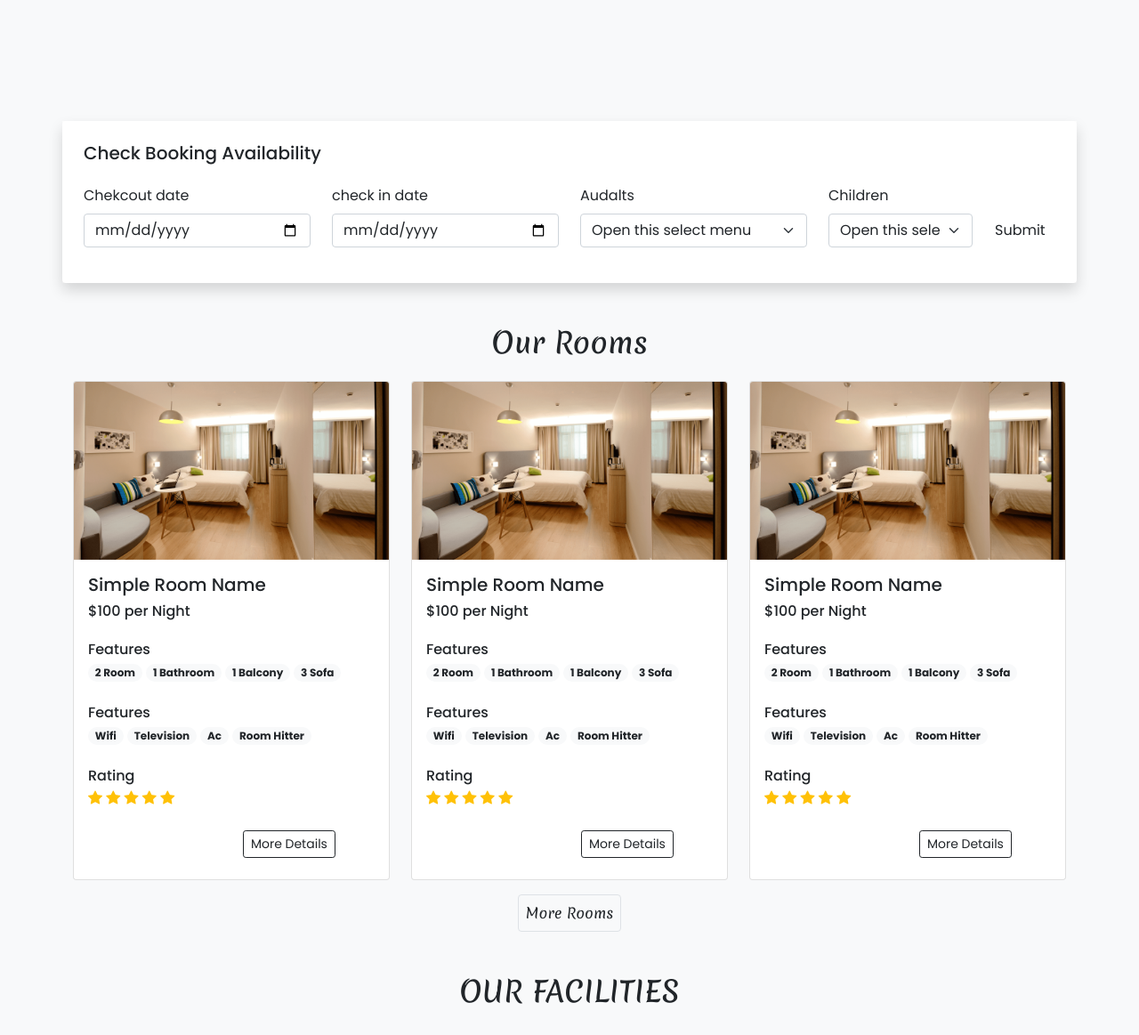
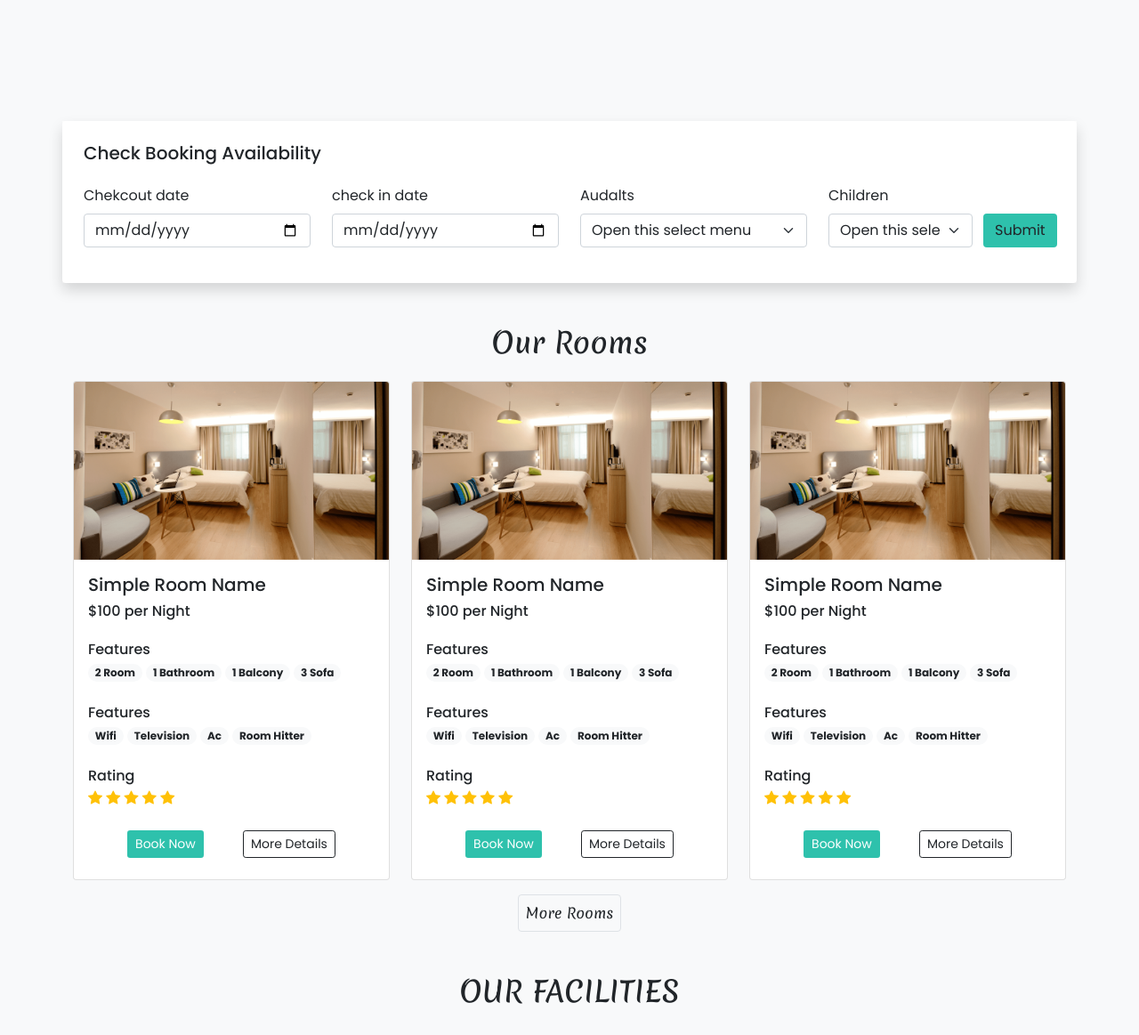
Before and after one commit to IK-Robin/Hotel-booking-website, a PHP site: page / in a window 1280 px wide. Shown: the part 830-1993 px from the top of the page at 89% size. Run offline with PHP 8.4, Linux system fonts and the light colour scheme.

Commit message:
update css

```diff
--- a/css/style.css
+++ b/css/style.css
@@ -3,7 +3,7 @@
 }
 
 .custom_bg {
-  background-color: #2ec1ac;
+  background-color: #2ec1ac !important;
 }
 
 .custom_bg:hover {
--- a/inc/links.php
+++ b/inc/links.php
@@ -1,5 +1,3 @@
-<!-- style  css  -->
-<link rel="stylesheet" href="./css/style.css">
 
 
 <link href="https://cdn.jsdelivr.net/npm/bootstrap@5.0.2/dist/css/bootstrap.min.css" rel="stylesheet" integrity="sha384-EVSTQN3/azprG1Anm3QDgpJLIm9Nao0Yz1ztcQTwFspd3yD65VohhpuuCOmLASjC" crossorigin="anonymous">
@@ -13,3 +11,5 @@
 
 <!-- bootstrap icon  -->
 <link rel="stylesheet" href="https://cdn.jsdelivr.net/npm/bootstrap-icons@1.11.3/font/bootstrap-icons.min.css">
+<!-- style  css  -->
+<link rel="stylesheet" href="./css/style.css">
```
